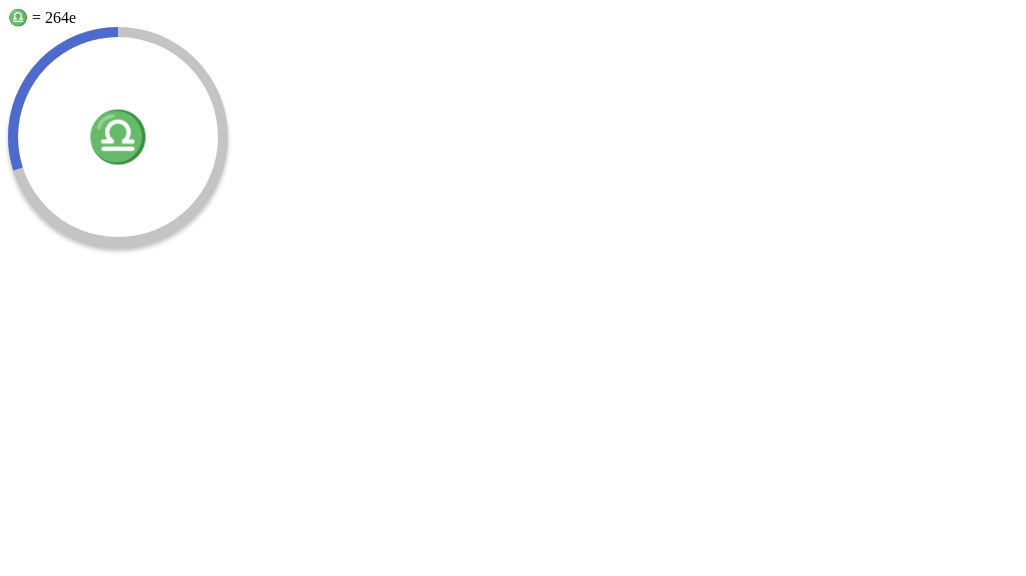
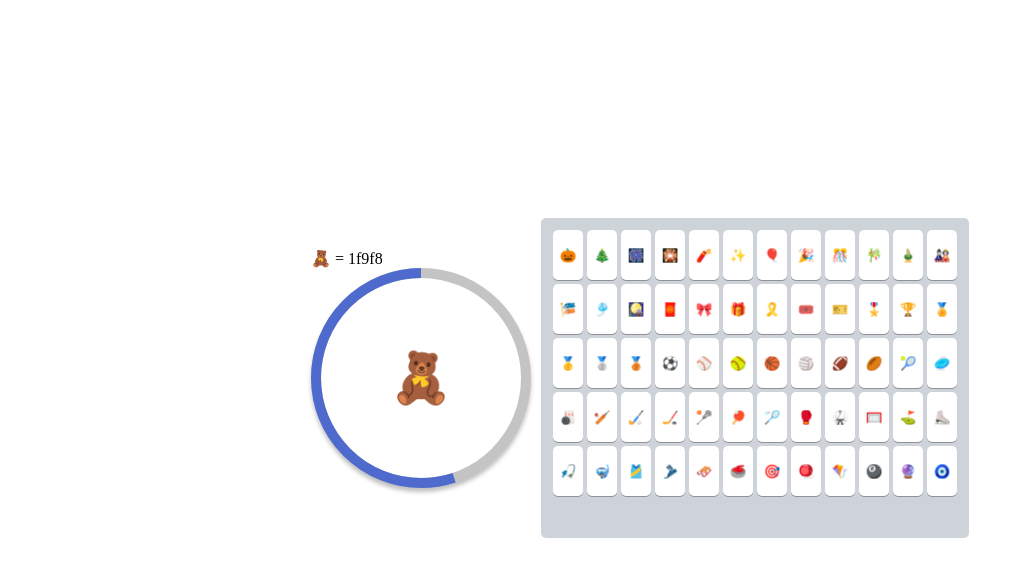
Before and after one commit to emwsc/emojiwars, a Next.js app: page / in a window 1280 px wide. Shown: the top 576 px of the page, without its empty margins (0-1026 px from the left). Built offline with nearby package versions, Linux system fonts and the light colour scheme.

Commit message:
Initial web keyboard

```diff
--- a/src/pages/api/emoji/get/index.ts
+++ b/src/pages/api/emoji/get/index.ts
@@ -1,19 +1,16 @@
 import EMOJIS from "./emojis.json";
 
-const getRandomInt = (min, max) => {
-  min = Math.ceil(min);
-  max = Math.floor(max);
-  return Math.floor(Math.random() * (max - min)) + min;
-};
+import { getRandomInt } from "../../../../shared/logic";
 
-const sendRandomEmoji = (res) => {
-  const emoji = EMOJIS[getRandomInt(0, EMOJIS.length)];
-  res.status(200).json(emoji);
+const sendRandomEmojis = (res) => {
+  const { group } = EMOJIS[getRandomInt(0, EMOJIS.length)];
+  const emojis = EMOJIS.filter((emoji) => emoji.group === group);
+  res.status(200).json(emojis);
 };
 
 export default async (req, res) => {
   return new Promise(async (resolve) => {
-    sendRandomEmoji(res);
+    sendRandomEmojis(res);
     return resolve();
   });
 };
--- a/src/pages/index.tsx
+++ b/src/pages/index.tsx
@@ -3,39 +3,63 @@ import axios from "axios";
 
 import { EmojiTimer } from "../shared/components/EmojiTimer";
 import { EmojiTimerWeb } from "../web/components/EmojiTimerWeb";
+import { Keyboard } from "../shared/components/Keyboard";
+import { KeyboardWeb } from "../web/components/KeyboardWeb";
 
-import { convertEmojiToHex } from "../shared/logic";
+import { convertEmojiToHex, getRandomInt } from "../shared/logic";
 import { absoluteUrl } from "../next";
 
 import { Emoji } from "../types";
 
 export type IndexProps = {
-    emoji: Emoji;
-}
+  emojis: Emoji[];
+};
 
-const Index = ({ emoji }: IndexProps) => {
+const Index = ({ emojis }: IndexProps) => {
+  const emoji = emojis[getRandomInt(0, emojis.length)];
   const emojiTimerRender = useCallback(
     (value) => <EmojiTimerWeb timerValue={value} emoji={emoji} />,
     []
   );
+  const keyboardRender = useCallback((props) => <KeyboardWeb {...props} />, []);
   return (
-    <div>
-      <main>
+    <main className="page">
       <section>
         {emoji.character} = {convertEmojiToHex(emoji.character)}
+        <EmojiTimer timerValue={10000} render={emojiTimerRender} />
       </section>
       <section>
-          <EmojiTimer timerValue={10000} render={emojiTimerRender} />
+        <div className="keyboard-container">
+          <Keyboard emojis={emojis} render={keyboardRender} />
+        </div>
       </section>
+      <style jsx>{`
+        .page {
+          margin: 0 auto;
+          max-width: 600px;
+          display: grid;
+          grid-template-columns: 1fr 428px;
+          grid-template-rows: 1fr;
+          grid-gap: 10px;
+          justify-content: center;
+          align-items: center;
+          height: 90vh;
+          --light-blue: #4E6ACD;
+        }
+
+        .keyboard-container {
+          height: 300px;
+          width: 100%;
+        }
+      `}</style>
     </main>
-    </div>
   );
 };
 
 Index.getInitialProps = async (ctx) => {
   const url = absoluteUrl(ctx.req).origin + "/api/emoji/get";
   const { data } = await axios.get(url);
-  return { emoji: data };
+  return { emojis: data };
 };
 
 export default Index;
--- /dev/null
+++ b/src/shared/components/Keyboard/index.tsx
@@ -0,0 +1,8 @@
+import React, { useCallback } from "react";
+
+import { KeyboardProps } from "./types";
+
+export const Keyboard = ({ emojis, render }: KeyboardProps) => {
+  const handleOnClick = useCallback((emoji) => {}, []);
+  return render({ emojis, onClick: handleOnClick });
+};
--- /dev/null
+++ b/src/shared/components/Keyboard/types.ts
@@ -0,0 +1,6 @@
+import {Emoji} from '../../../types'
+
+export type KeyboardProps = {
+    emojis: Emoji[];
+    render: Function;
+}
--- a/src/shared/logic/index.ts
+++ b/src/shared/logic/index.ts
@@ -1 +1,2 @@
 export * from './emoji'
+export * from './toolkit'
--- /dev/null
+++ b/src/shared/logic/toolkit.ts
@@ -0,0 +1,5 @@
+export const getRandomInt = (min, max) => {
+  min = Math.ceil(min);
+  max = Math.floor(max);
+  return Math.floor(Math.random() * (max - min)) + min;
+};
--- a/src/web/components/EmojiTimerWeb/index.tsx
+++ b/src/web/components/EmojiTimerWeb/index.tsx
@@ -43,6 +43,7 @@ export const EmojiTimerWeb = ({ timerValue, emoji }: EmojiTimerWebProps) => {
           position: relative;
           z-index: 1;
           font-size: 50px;
+          margin: 0 auto;
         }
 
         .timer__inner {
--- /dev/null
+++ b/src/web/components/KeyboardWeb/index.tsx
@@ -0,0 +1,105 @@
+import React from "react";
+
+import { KeyboardWebProps, KeyProps } from "./types";
+import { Emoji } from "../../../types";
+
+const Key = ({ character, slug }: KeyProps) => {
+  return (
+    <button className="key" tabIndex={1}>
+      <span role="img" aria-label={slug}>{character}</span>
+      <style jsx>{`
+        .key {
+          background: #fff;
+          border-radius: 5px;
+          display: flex;
+          align-items: center;
+          justify-content: center;
+          height: 50px;
+          width: 30px;
+          margin: 2px;
+          border: 1px solid transparent;
+          outline: none;
+          box-shadow: 0px 1px 0px rgba(0, 0, 0, 0.3);
+        }
+
+        .key::-moz-focus-inner {
+          border: 0;
+        }
+
+        .key:focus {
+          border-color: var(--light-blue);
+        }
+
+        .key:active{
+          border-color: var(--light-blue);
+          background: var(--light-blue);
+        }
+      `}</style>
+    </button>
+  );
+};
+
+const breakIntoBlocks = (emojis: Emoji[]) => {
+  const blocks = [[]];
+  emojis.forEach((emoji) => {
+    let lastBlock = blocks[blocks.length - 1];
+    if (lastBlock.length >= 60) {
+      blocks.push([]);
+      lastBlock = blocks[blocks.length - 1];
+    }
+    lastBlock.push(emoji);
+  });
+  return blocks;
+};
+
+export const KeyboardWeb = ({ emojis, onClick }: KeyboardWebProps) => {
+  const blocks = breakIntoBlocks(emojis);
+  return (
+    <div className="keyboard">
+      <div className="keyboard__keys-container">
+        {blocks.map((block, index) => {
+          return (
+            <div key={index} className="block">
+              {block.map((emoji) => (
+                <Key key={emoji.character} {...emoji} />
+              ))}
+            </div>
+          );
+        })}
+      </div>
+
+      <style jsx>{`
+        .keyboard {
+          background: #ced2d9;
+          max-width: 100%;
+          height: 320px;
+          margin: 0 auto;
+          padding: 10px;
+          border-radius: 5px;
+          box-sizing: border-box;
+        }
+
+        .keyboard__keys-container {
+          width: 100%;
+          height: 100%;
+          display: flex;
+          overflow-x: auto;
+          overflow-y: hidden;
+          margin-bottom: 15px;
+          scroll-snap-type: x mandatory;
+        }
+
+        .block {
+          scroll-snap-align: start;
+          flex-shrink: 0;
+          width: 100%;
+          height: 100%;
+          display: flex;
+          flex-wrap: wrap;
+          justify-content: start;
+          align-content: start;
+        }
+      `}</style>
+    </div>
+  );
+};
--- /dev/null
+++ b/src/web/components/KeyboardWeb/types.ts
@@ -0,0 +1,8 @@
+import {Emoji} from '../../../types'
+
+export type KeyboardWebProps = {
+    emojis: Emoji[];
+    onClick: (emoji: Emoji) => void;
+}
+
+export type KeyProps = Emoji;
```
Lines whose indentation alone changed are shown as unchanged.
